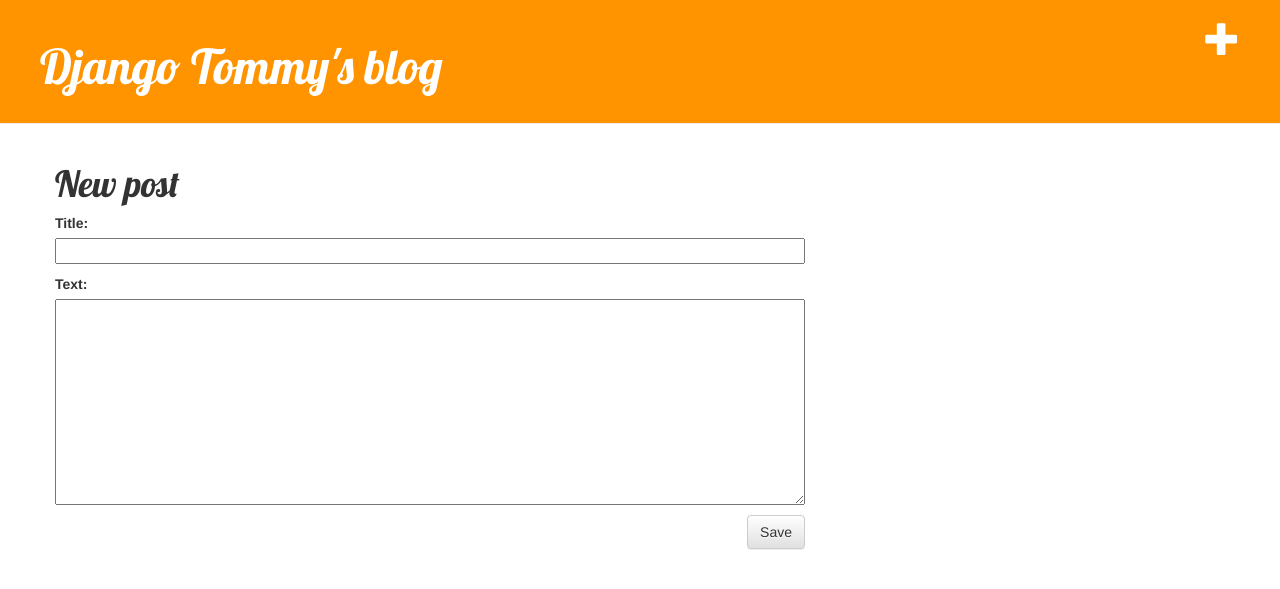
After one commit to tomi108/my-first-blog, a Django app: page /post/new/ in a window 1280 px wide. The commit adds this page. Shown: the top 589 px of the page. Run offline with Django 3.2, Linux system fonts and the light colour scheme; some libraries are stand-ins or nearby versions.

Commit message:
rozirenie o formular

```diff
--- /dev/null
+++ b/blog/forms.py
@@ -0,0 +1,8 @@
+from django import forms
+from .models import Post
+
+class PostForm (forms.ModelForm):
+
+	class Meta:
+		model =Post
+		fields =('title', 'text',)
--- a/blog/templates/blog/base.html
+++ b/blog/templates/blog/base.html
@@ -1,7 +1,7 @@
 {% load static %}
 <html>
     <head>
-        <title>Django Girls blog</title>
+        <title>Django Tommy's blog</title>
         <link rel="stylesheet" href="//maxcdn.bootstrapcdn.com/bootstrap/3.2.0/css/bootstrap.min.css">
         <link rel="stylesheet" href="//maxcdn.bootstrapcdn.com/bootstrap/3.2.0/css/bootstrap-theme.min.css">
         <link href='//fonts.googleapis.com/css?family=Lobster&subset=latin,latin-ext' rel='stylesheet' type='text/css'>
@@ -10,7 +10,8 @@
 
     <body>
         <div class="page-header">
-            <h1><a href="/">Django Girls Blog</a></h1>
+            <a href="{% url 'post_new' %}" class="top-menu"><span class="glyphicon glyphicon-plus"></span></a>
+            <h1><a href="/">Django Tommy's blog</a></h1>
         </div>
         <div class="content container">
             <div class="row">
--- /dev/null
+++ b/blog/templates/blog/post_edit.html
@@ -0,0 +1,9 @@
+{% extends 'blog/base.html' %}
+
+{% block content %}
+    <h1>New post</h1>
+    <form method="POST" class="post-form">{% csrf_token %}
+        {{ form.as_p }}
+        <button type="submit" class="save btn btn-default">Save</button>
+    </form>
+{% endblock %}
--- a/blog/urls.py
+++ b/blog/urls.py
@@ -4,4 +4,5 @@
 urlpatterns = [
 	url(r'^$',views.post_list, name ='post_list'),
 	url(r'^post/(?P<pk>\d+)/$', views.post_detail, name='post_detail'),
+	url(r'^post/new/$', views.post_new, name='post_new'),
 ]
--- a/blog/views.py
+++ b/blog/views.py
@@ -2,6 +2,8 @@
 from django.utils import timezone
 from .models import Post
 from django.shortcuts import render, get_object_or_404
+from .forms import PostForm
+from django.shortcuts import redirect
 
 
 def post_list(request):
@@ -10,5 +12,19 @@
 def post_detail (request,pk):
     post = get_object_or_404 (Post, pk=pk)
     return render(request, 'blog/post_detail.html', {'post': post})
-
+def post_new(request):
+    form = PostForm()
+    return render(request, 'blog/post_edit.html', {'form': form})
+def post_new(request):
+    if request.method == "POST":
+        form = PostForm(request.POST)
+        if form.is_valid():
+            post = form.save(commit=False)
+            post.author = request.user
+            post.published_date = timezone.now()
+            post.save()
+            return redirect('post_detail', pk=post.pk)
+    else:
+        form = PostForm()
+    return render(request, 'blog/post_edit.html', {'form': form})
 # Create your views here.
```
